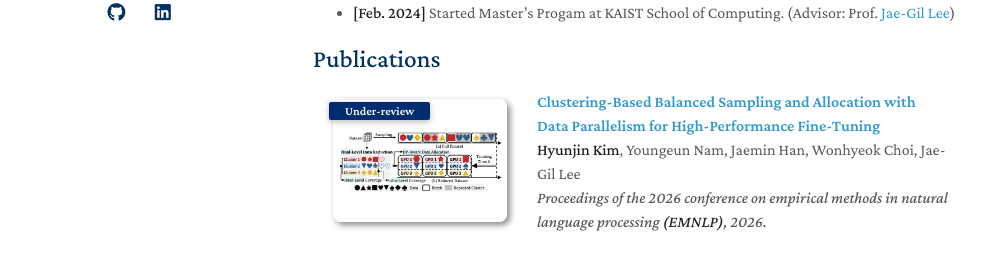
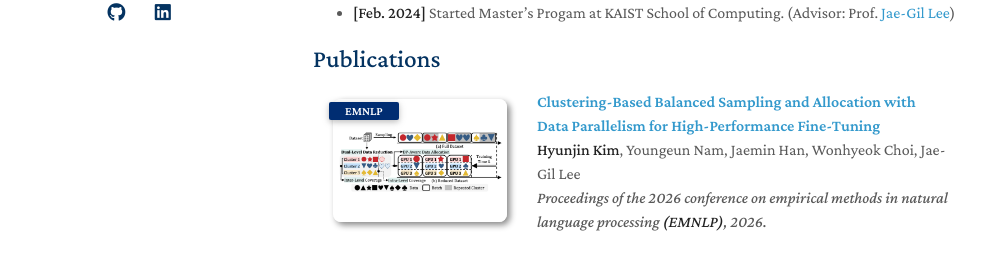
Before and after one commit to Hyunjin1228/Hyunjin1228.github.io, a Jekyll site: the page built from index.md, in a window 1280 px wide and 1282 px high. Shown: the part 358-628 px from the top of the window, without its empty margins (157-1142 px from the left). Built offline with Jekyll 4.4.1, drawn with Linux system fonts in a browser that asks for light colours; a style sheet for code colours, icons or effects is not loaded.

Commit message:
Update conference status for publication entry

```diff
--- a/_data/publications.yml
+++ b/_data/publications.yml
@@ -1,7 +1,7 @@
 main:
   - title: "Clustering-Based Balanced Sampling and Allocation with Data Parallelism for High-Performance Fine-Tuning"
     authors: <strong>Hyunjin Kim</strong>, Youngeun Nam, Jaemin Han, Wonhyeok Choi, Jae-Gil Lee
-    conference_short: Under-review
+    conference_short: EMNLP
     conference: Proceedings of the 2026 conference on empirical methods in natural language processing <strong>(EMNLP)</strong>, 2026.
     # pdf: https://arxiv.org/pdf/2602.21760
     # code: https://github.com/yaoyao-liu/class-incremental-learning/tree/main/mnemonics-training
```
